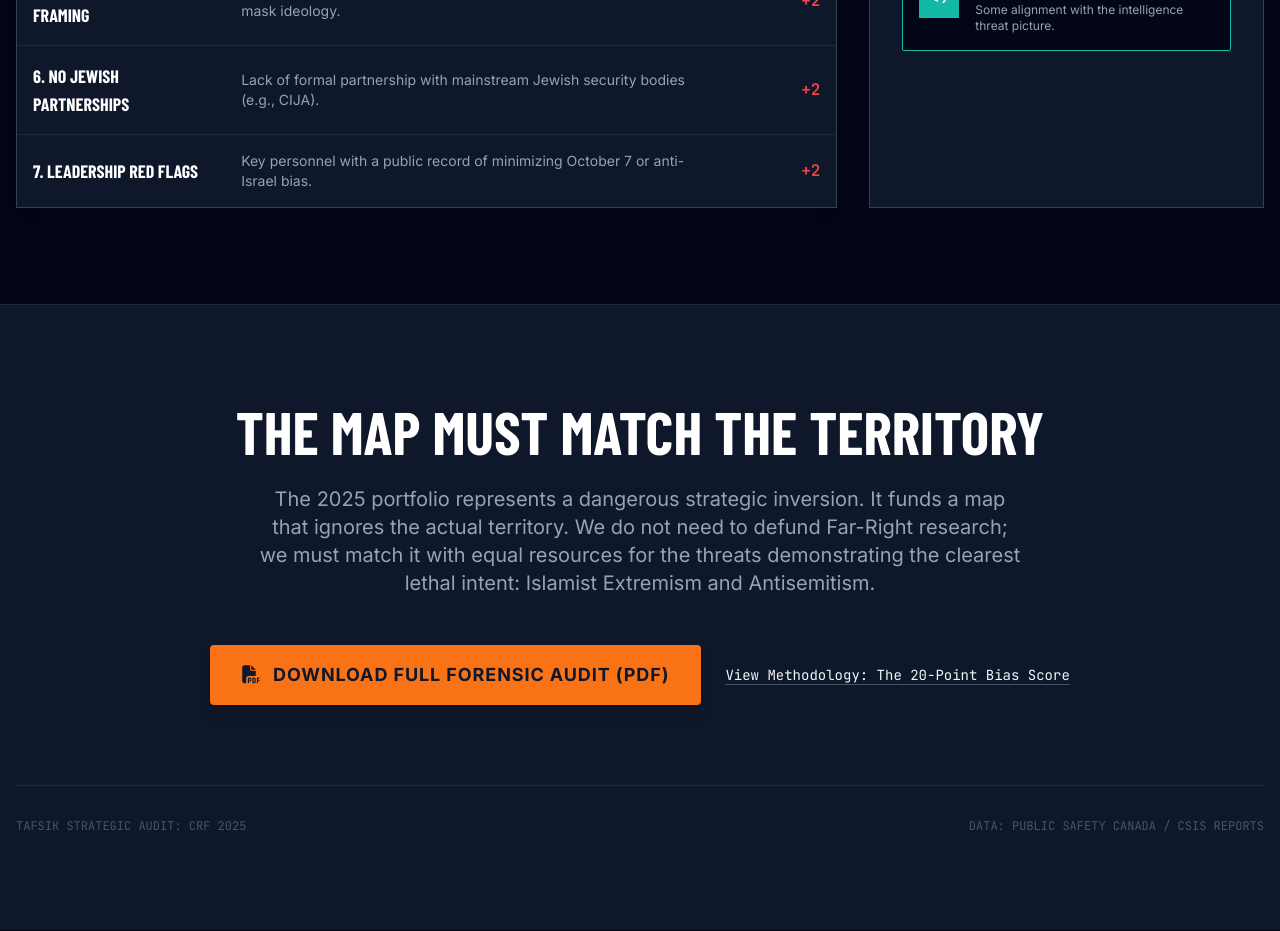
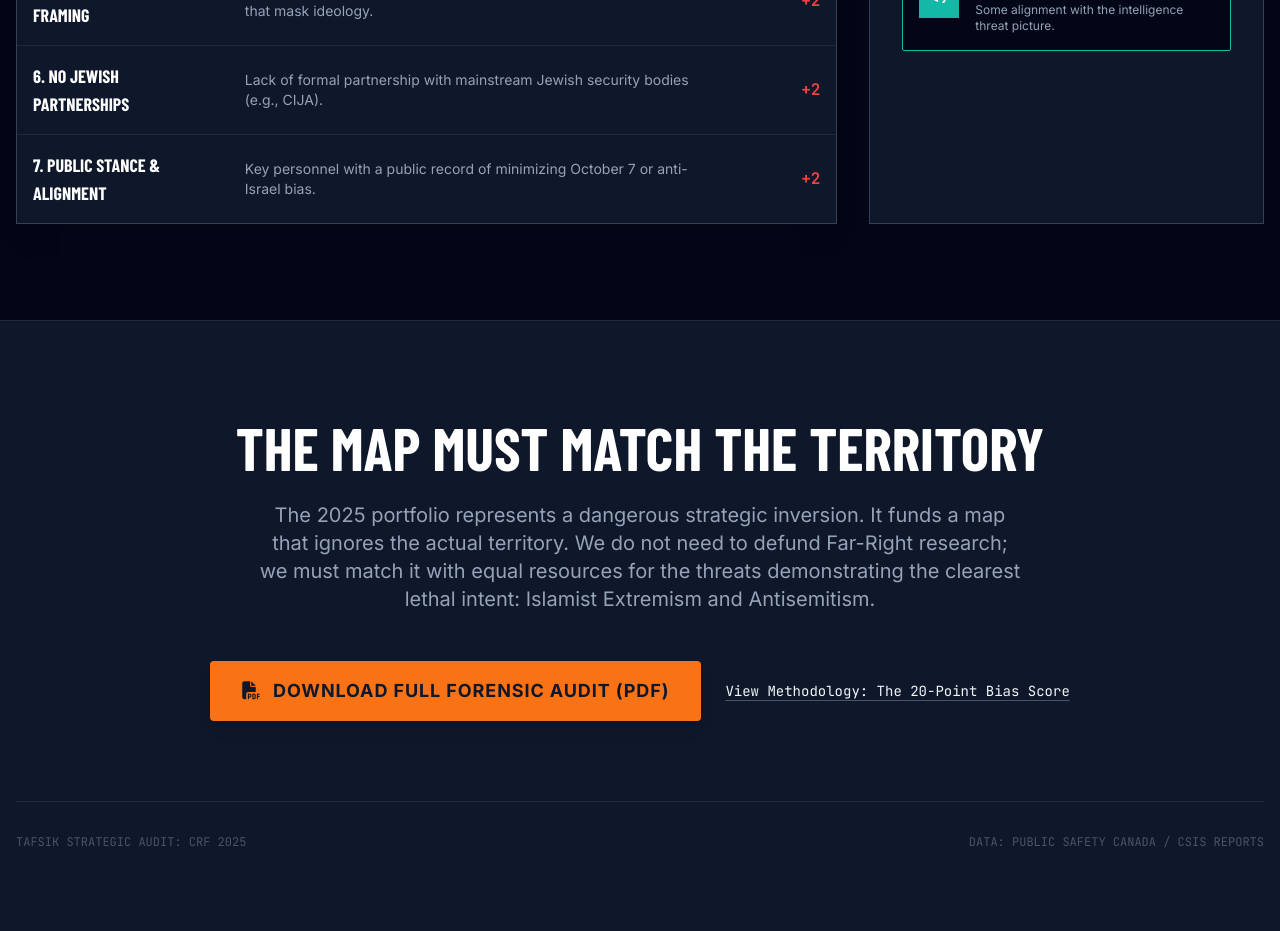
Before and after one commit to Flattorama/tafsikCFRaudit, a React (Vite) app: page / in a window 1280 px wide. Shown: the part 6120-7051 px from the top of the page. Built offline with nearby package versions, Linux system fonts and the light colour scheme.

Commit message:
Update App.tsx

```diff
--- a/App.tsx
+++ b/App.tsx
@@ -80,7 +80,7 @@ const App: React.FC = () => {
                                 <td className="p-4 text-danger font-bold text-right font-mono">+2</td>
                             </tr>
                             <tr className="hover:bg-slate-800 transition">
-                                <td className="p-4 text-white font-condensed text-lg font-bold uppercase">7. Leadership Red Flags</td>
+                                <td className="p-4 text-white font-condensed text-lg font-bold uppercase">7. Public Stance & Alignment</td>
                                 <td className="p-4 text-slate-400 text-sm hidden sm:table-cell">Key personnel with a public record of minimizing October 7 or anti-Israel bias.</td>
                                 <td className="p-4 text-danger font-bold text-right font-mono">+2</td>
                             </tr>
```
